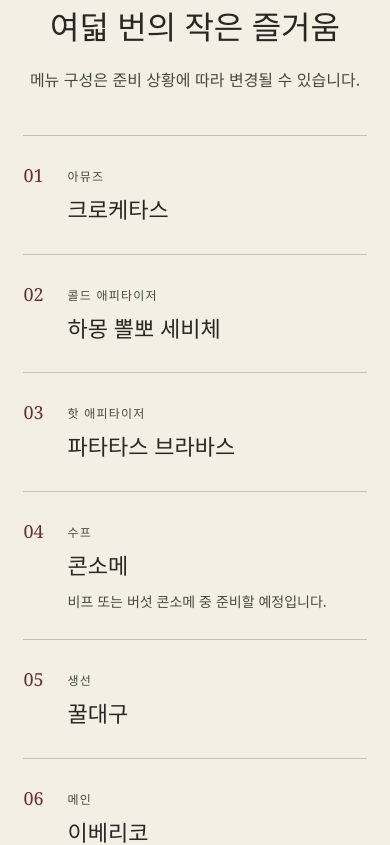
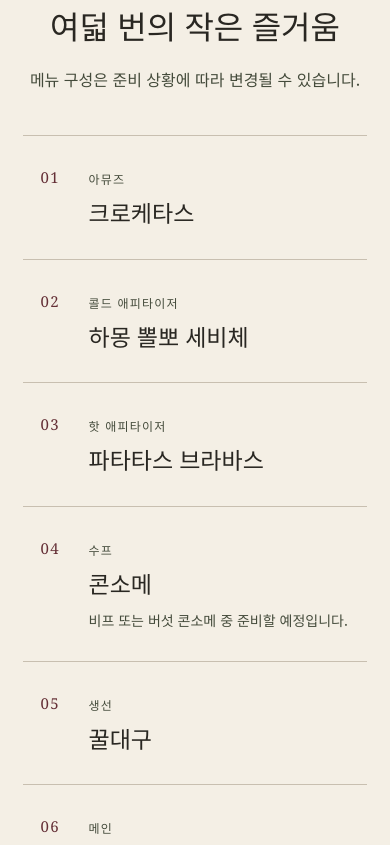
Before and after one commit to euijeong-Kang/riorio, a React (Vite) app: page /events/christmas-2026 in a window 390 px wide. Shown: the part 1200-2045 px from the top of the page. Built offline with nearby package versions, Linux system fonts and the light colour scheme; a web font is replaced by a local one.

Commit message:
Refine Christmas course menu layout

```diff
--- a/src/pages/public/christmas/christmas.css
+++ b/src/pages/public/christmas/christmas.css
@@ -40,11 +40,18 @@
 .xmas-section-heading { text-align: center; margin-bottom: 64px; }
 .xmas-page h2 { font-size: clamp(32px, 3.2vw, 46px); line-height: 1.4; margin: 16px 0; }
 .xmas-section-heading > p:last-child { color: var(--olive); }
-.xmas-course-list { list-style: none; padding: 0; margin: 0; display: grid; grid-template-columns: 1fr 1fr; column-gap: 8%; }
-.xmas-course-list li { min-height: 135px; border-top: 1px solid var(--line); padding: 25px 0; display: flex; gap: 24px; }
-.xmas-number { font: 18px Georgia, serif; color: var(--wine); padding-top: 2px; }
-.xmas-course-list h3 { font-size: 22px; margin: 3px 0 0; }
-.xmas-course-list p { color: var(--olive); font-size: 14px; margin: 6px 0 0; }
+.xmas-course-list { list-style: none; max-width: 780px; padding: 0; margin: 0 auto; border-bottom: 1px solid var(--line); }
+.xmas-course-list li { position: relative; min-height: 150px; border-top: 1px solid var(--line); padding: 34px 12%; display: grid; grid-template-columns: 42px 1fr; gap: 28px; align-items: start; transition: background-color 250ms ease; }
+.xmas-course-list li::before { content: ''; position: absolute; top: -1px; left: 0; width: 0; height: 1px; background: var(--wine); transition: width 350ms ease; }
+.xmas-number { font: 15px Georgia, serif; letter-spacing: .08em; color: var(--wine); padding-top: 3px; }
+.xmas-course-type { text-transform: uppercase; }
+.xmas-course-list h3 { font-size: clamp(23px, 2.2vw, 30px); line-height: 1.45; margin: 6px 0 0; transition: color 250ms ease; }
+.xmas-course-list p { color: var(--olive); font-size: 14px; margin: 8px 0 0; }
+@media (hover: hover) {
+  .xmas-course-list li:hover { background: rgba(100, 47, 54, .035); }
+  .xmas-course-list li:hover::before { width: 100%; }
+  .xmas-course-list li:hover h3 { color: var(--wine); }
+}
 .xmas-wine { background: var(--wine); color: #fffaf1; scroll-margin-top: 24px; }
 .xmas-wine-inner { display: grid; grid-template-columns: 1fr 1fr; gap: 12%; align-items: center; }
 .xmas-wine .xmas-kicker { color: #f2d6bc; }
@@ -77,8 +84,7 @@
   .xmas-facts small { font-size: 10px; }
   .xmas-section { padding: 80px 6%; }
   .xmas-section-heading { margin-bottom: 42px; }
-  .xmas-course-list { grid-template-columns: 1fr; }
-  .xmas-course-list li { min-height: 0; }
+  .xmas-course-list li { min-height: 0; padding: 28px 5%; grid-template-columns: 30px 1fr; gap: 18px; }
   .xmas-wine-inner { grid-template-columns: 1fr; gap: 30px; }
   .xmas-mobile-bar { position: fixed; z-index: 10; bottom: 0; left: 0; right: 0; min-height: 76px; padding: 10px 6% calc(10px + env(safe-area-inset-bottom)); background: var(--cream); border-top: 1px solid var(--line); display: flex; justify-content: space-between; align-items: center; gap: 12px; }
   .xmas-mobile-bar > span:first-child { display: flex; flex-direction: column; }
```
